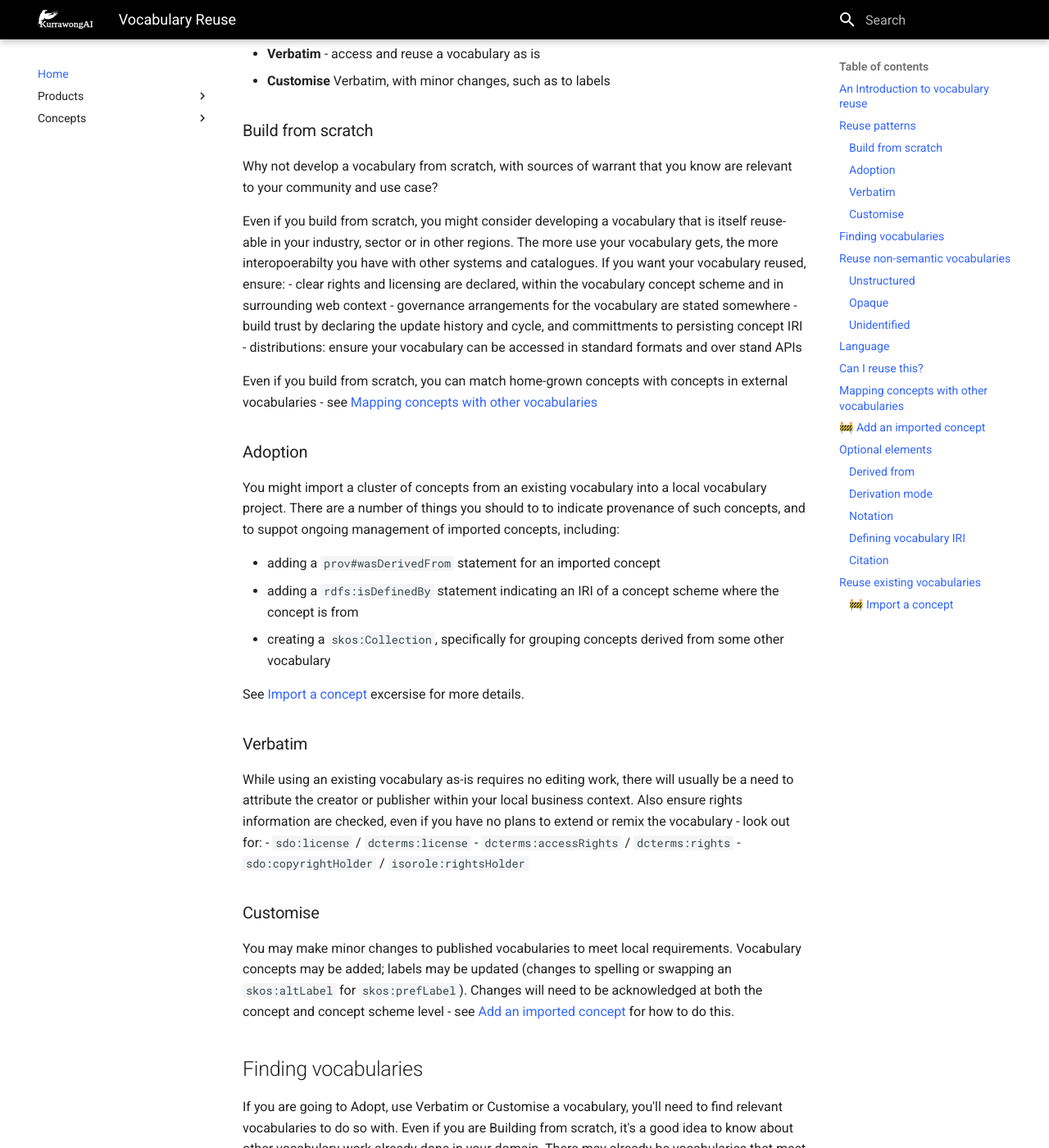
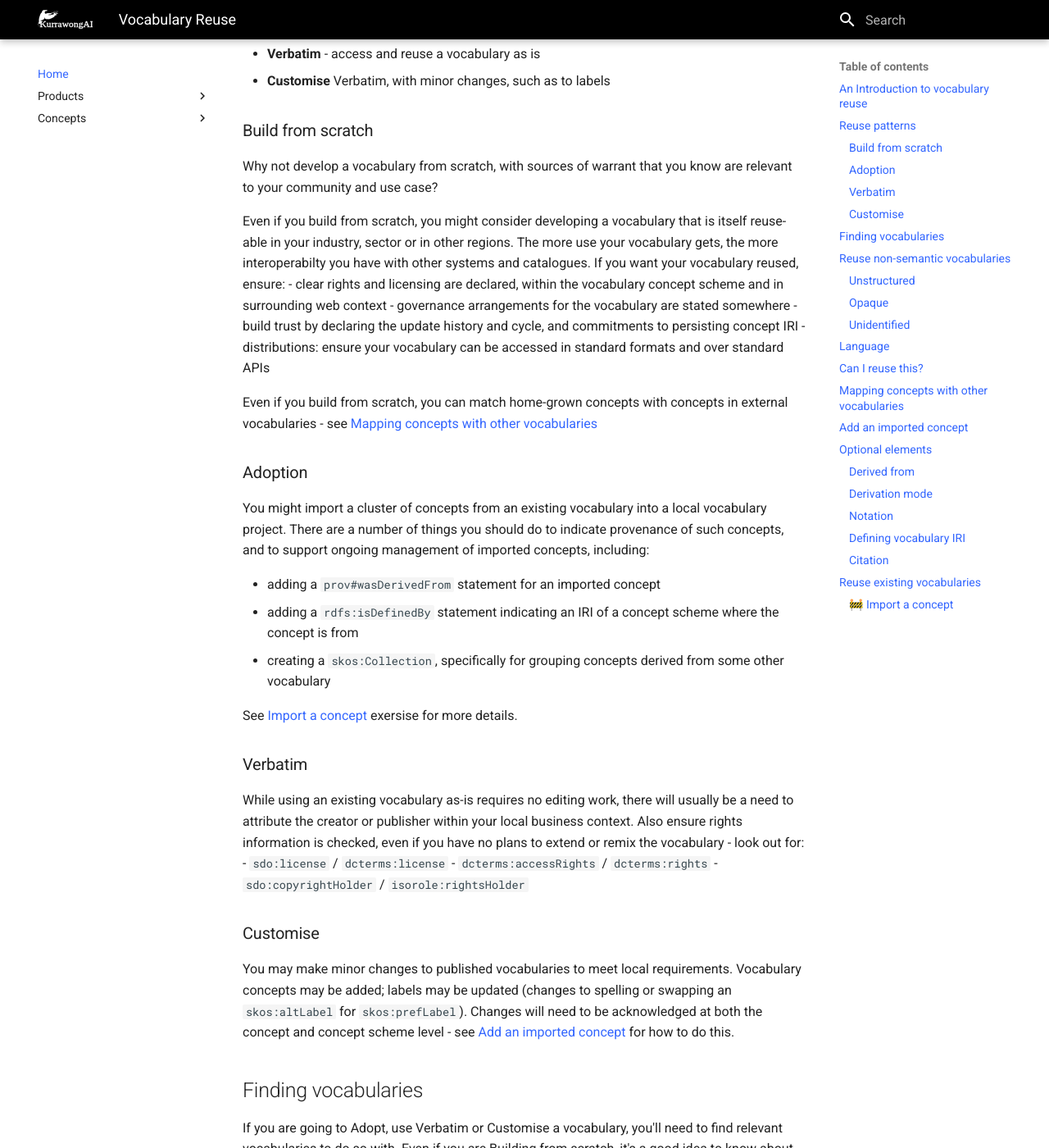
Before and after one commit to Kurrawong/docs, an MkDocs documentation site: the page built from docs/concepts/vocabs/vocab-reuse.md, in a window 1280 px wide and 1400 px high, scrolled down 1245 px. Shown: the whole window at 82% size. Built offline with MkDocs 1.6.1 and Material for MkDocs 9.7.7, drawn with Linux system fonts in a browser that asks for light colours; some of the changed text lies outside the part shown.

Commit message:
Update vocab-reuse.md

```diff
--- a/docs/concepts/vocabs/vocab-reuse.md
+++ b/docs/concepts/vocabs/vocab-reuse.md
@@ -6,7 +6,7 @@
 >
 >***Scope***
 >
->This content is in intended to provide guidance on the effective reuse of vocabularies. It will explain the benefits of reuse; how to locate suitable existing vocabularies; how do to make attribution and manage provenance in reused vocabularies and vocabulary segments.
+>This content is intended to provide guidance on the effective reuse of vocabularies. It will explain the benefits of reuse; how to locate suitable existing vocabularies; how to make attributions and manage provenance in reused vocabularies and vocabulary segments.
 
 >
 >***Audience***
@@ -49,25 +49,25 @@
 ### Build from scratch
 Why not develop a vocabulary from scratch, with sources of warrant that you know are relevant to your community and use case?
 
-Even if you build from scratch, you might consider developing a vocabulary that is itself reuse-able in your industry, sector or in other regions. The more use your vocabulary gets, the more interopoerabilty you have with other systems and catalogues. If you want your vocabulary reused, ensure:
+Even if you build from scratch, you might consider developing a vocabulary that is itself reuse-able in your industry, sector or in other regions. The more use your vocabulary gets, the more interoperabilty you have with other systems and catalogues. If you want your vocabulary reused, ensure:
 - clear rights and licensing are declared, within the vocabulary concept scheme and in surrounding web context
-- governance arrangements for the vocabulary are stated somewhere - build trust by declaring the update history and cycle, and committments to persisting concept IRI
-- distributions: ensure your vocabulary can be accessed in standard formats and over stand APIs
+- governance arrangements for the vocabulary are stated somewhere - build trust by declaring the update history and cycle, and commitments to persisting concept IRI
+- distributions: ensure your vocabulary can be accessed in standard formats and over standard APIs
 
 Even if you build from scratch, you can match home-grown concepts with concepts in external vocabularies - see [Mapping concepts with other vocabularies](#mapping-concepts-with-other-vocabularies)
 
 ### Adoption
-You might import a cluster of concepts from an existing vocabulary into a local vocabulary project. There are a number of things you should to to indicate provenance of such concepts, and to suppot ongoing management of imported concepts, including:
+You might import a cluster of concepts from an existing vocabulary into a local vocabulary project. There are a number of things you should do to indicate provenance of such concepts, and to support ongoing management of imported concepts, including:
 
 - adding a `prov#wasDerivedFrom` statement for an imported concept
 - adding a `rdfs:isDefinedBy` statement indicating an IRI of a concept scheme where the concept is from
 - creating a `skos:Collection`, specifically for grouping concepts derived from some other vocabulary
 
-See [Import a concept](#import-a-concept) excersise for more details.
+See [Import a concept](#import-a-concept) exersise for more details.
 
 ### Verbatim
 
-While using an existing vocabulary as-is requires no editing work, there will usually be a need to attribute the creator or publisher within your local business context. Also ensure rights information are checked, even if you have no plans to extend or remix the vocabulary - look out for:
+While using an existing vocabulary as-is requires no editing work, there will usually be a need to attribute the creator or publisher within your local business context. Also ensure rights information is checked, even if you have no plans to extend or remix the vocabulary - look out for:
 - `sdo:license` / `dcterms:license`
 - `dcterms:accessRights` / `dcterms:rights`
 - `sdo:copyrightHolder` / `isorole:rightsHolder`
```
Also changed, not shown: other parts of docs/concepts/vocabs/vocab-reuse.md (+9 -8 lines).
